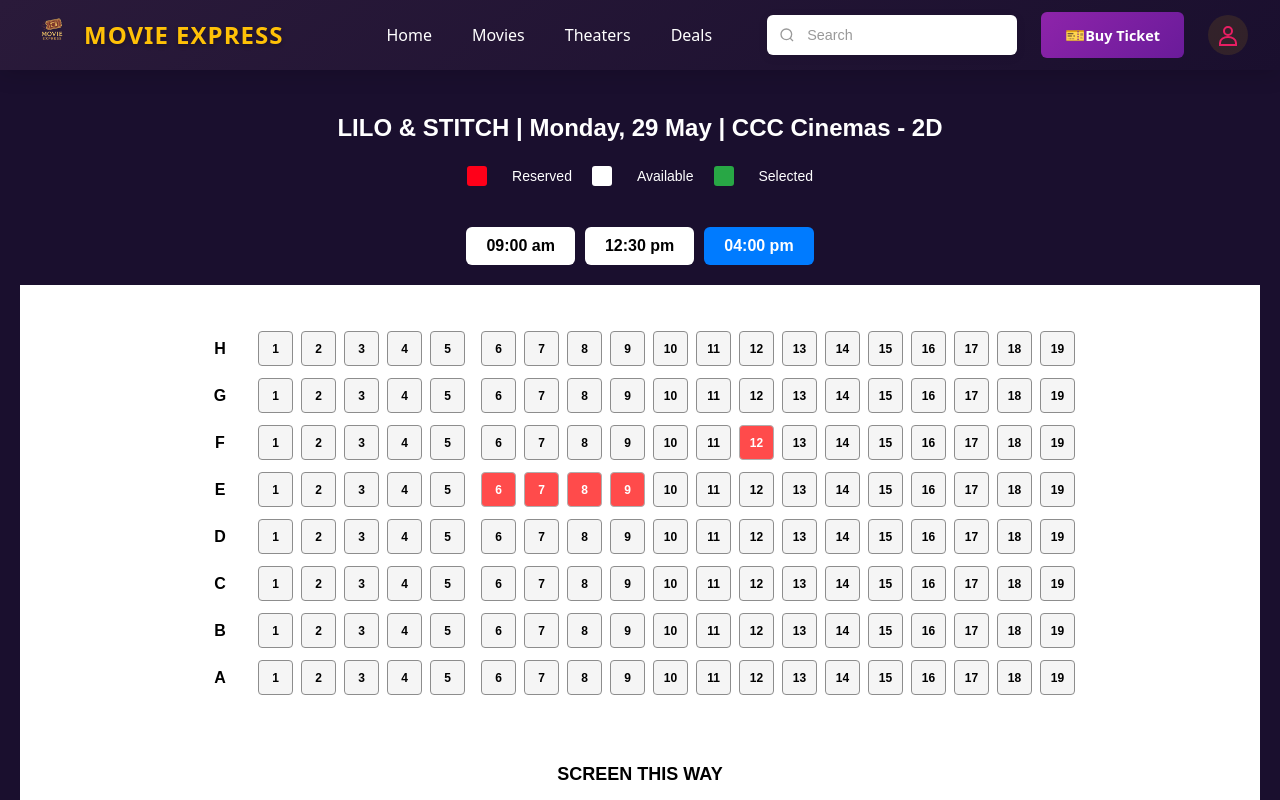
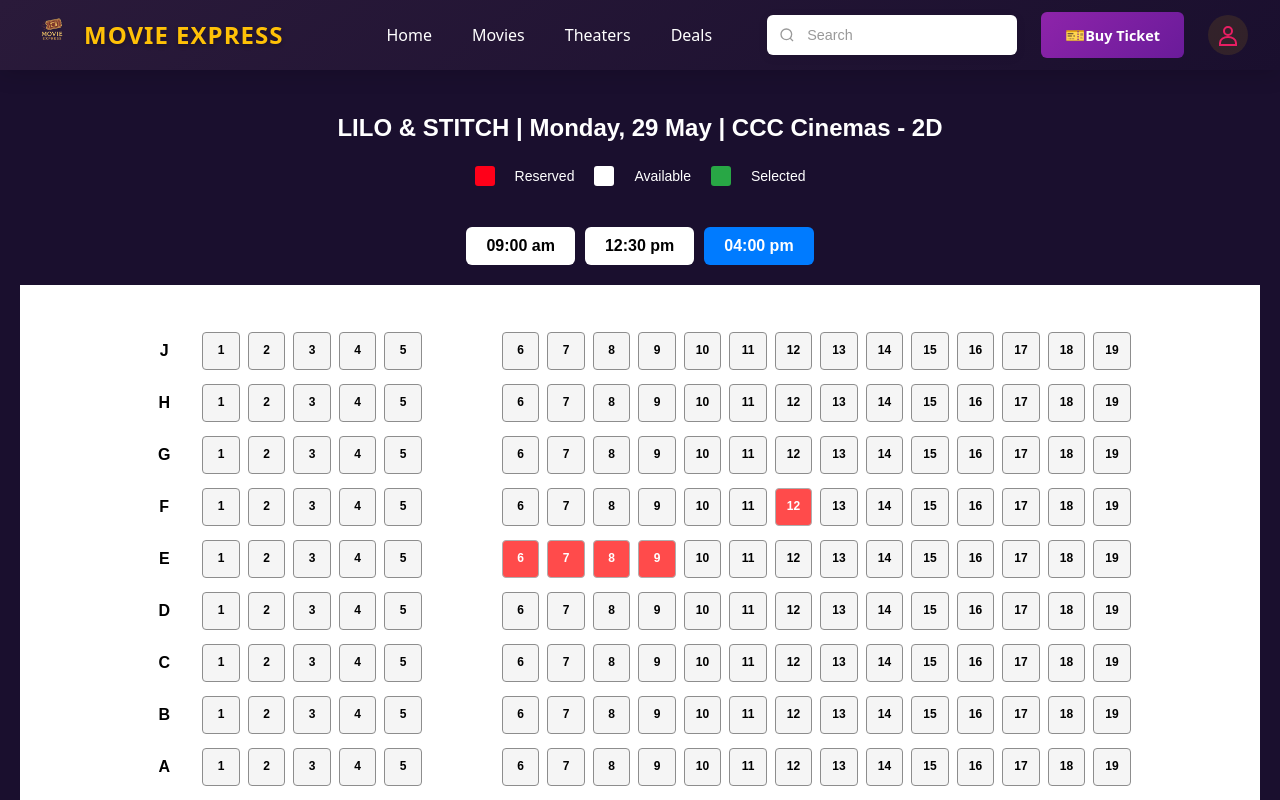
Before and after one commit to AnuNirmani/Movie-Ticket-Booking, a React (Vite) app: page /seat-booking in a window 1280 px wide. Shown: the top 800 px of the page. Built offline with nearby package versions, Linux system fonts and the light colour scheme.

Commit message:
Seat sizing

```diff
--- a/src/css/Home/Booking/seatbooking.css
+++ b/src/css/Home/Booking/seatbooking.css
@@ -28,7 +28,7 @@
   display: inline-block;
   width: 20px;
   height: 20px;
-  margin-right: 5px;
+  margin-right: 0px;
   border-radius: 3px;
 }
 
@@ -71,6 +71,14 @@
   overflow-x: auto;
   color: #000;
 }
+
+/* Big gap between column 5 and 6 */
+.seat-gap {
+  width: 40px;
+  height: 40px;
+  margin: 0 12px; /* adds spacing */
+}
+
 
 /* Section styling */
 .section {
@@ -123,8 +131,8 @@
 
 /* Individual seats */
 .seat {
-  width: 35px;
-  height: 35px;
+  width: 37.5px;
+  height: 37.5px;
   line-height: 35px;
   text-align: center;
   border-radius: 4px;
--- a/src/pages/Home/Booking/SeatBooking.jsx
+++ b/src/pages/Home/Booking/SeatBooking.jsx
@@ -9,7 +9,7 @@ const SeatBooking = () => {
   const navigate = useNavigate();
   const [selectedSeats, setSelectedSeats] = useState([]);
 
-  const rows = ["H", "G", "F", "E", "D", "C", "B", "A"];
+  const rows = ["J", "H", "G", "F", "E", "D", "C", "B", "A"];
   const cols = 19;
 
   const reservedSeats = ["E6", "E7", "E8", "E9", "F12"];
```
